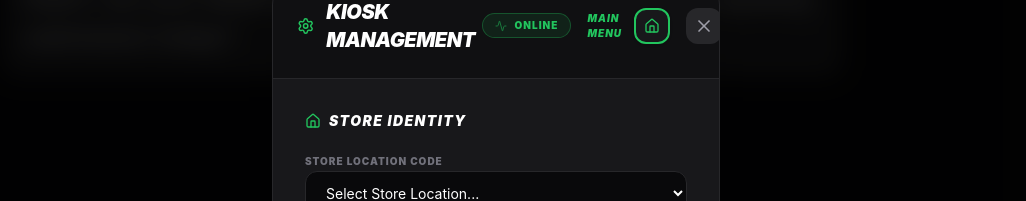
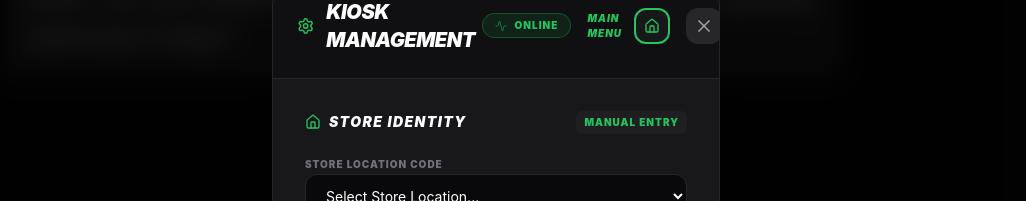
Before and after one commit to Market2Mint/m2m-assistant, a React (Vite) app: page / in a window 1280 px wide. Both pictures are taken after a click on the button 1228 px from the left and 52 px from the top of the page. Shown: the part 94-295 px from the top of the page, without its empty margins (144-1170 px from the left). Built offline with nearby package versions, Linux system fonts and the light colour scheme.

Commit message:
Add files via upload

```diff
--- a/src/components/StoreSettings.tsx
+++ b/src/components/StoreSettings.tsx
@@ -48,7 +48,8 @@ const STORE_OPTIONS = [
   "NJA - Carlsbad, CA.",
   "HOC - Metairie, LA.",
   "P&P - New Orleans, LA.",
-  "RJD - McKinney, TX."
+  "RJD - McKinney, TX.",
+  "XPs - Flowery Branch, GA."
 ];
 
 const playVolumePreview = (volValue: number) => {
@@ -92,6 +93,7 @@ interface StoreSettingsProps {
 const StoreSettings: React.FC<StoreSettingsProps> = ({ onUpdate, onReset }) => {
   const [isOpen, setIsOpen] = useState(false);
   const [storeCode, setStoreCode] = useState('');
+  const [isManual, setIsManual] = useState(false);
   const [shopName, setShopName] = useState('');
   const [storeAddress, setStoreAddress] = useState('');
   const [storePhone, setStorePhone] = useState('');
@@ -137,6 +139,9 @@ const StoreSettings: React.FC<StoreSettingsProps> = ({ onUpdate, onReset }) => {
     const savedShowName = localStorage.getItem('showName') || '';
 
     setStoreCode(savedCode);
+    if (savedCode && !STORE_OPTIONS.includes(savedCode)) {
+      setIsManual(true);
+    }
     setShopName(savedName);
     setStoreAddress(savedAddress);
     setStorePhone(savedPhone);
@@ -331,12 +336,63 @@ const StoreSettings: React.FC<StoreSettingsProps> = ({ onUpdate, onReset }) => {
                 <div className="space-y-10">
                   {/* Store Identity */}
                   <div className="space-y-4">
+                    <div className="flex justify-between items-center">
                       <h3 className="text-sm font-black text-white uppercase italic tracking-widest flex items-center gap-2">
                         <Home className="w-4 h-4 text-m2m-green" />
                         Store Identity
                       </h3>
+                      <button
+                        type="button"
+                        onClick={() => {
+                          const nextManual = !isManual;
+                          setIsManual(nextManual);
+                          if (!nextManual) {
+                            if (!STORE_OPTIONS.includes(storeCode)) {
+                              setStoreCode('');
+                              localStorage.setItem('storeCode', '');
+                              onUpdate({
+                                storeCode: '',
+                                brightness,
+                                volume,
+                                cardShowMode,
+                                showPregradingPrice,
+                                globalDiscount,
+                                showName
+                              });
+                            }
+                          }
+                        }}
+                        className="text-[10px] font-black uppercase tracking-widest text-m2m-green hover:text-emerald-400 transition-colors focus:outline-none flex items-center gap-1 bg-zinc-800/50 hover:bg-zinc-800 px-2 py-1 rounded-md"
+                      >
+                        {isManual ? "Use List" : "Manual Entry"}
+                      </button>
+                    </div>
                     <div className="space-y-2">
-                      <label className="text-[10px] font-black uppercase tracking-widest text-zinc-500">Store Location Code</label>
+                      <label className="text-[10px] font-black uppercase tracking-widest text-zinc-500">
+                        {isManual ? "Custom Store Name (Manual)" : "Store Location Code"}
+                      </label>
+                      {isManual ? (
+                        <input
+                          type="text"
+                          value={storeCode}
+                          placeholder="e.g., XPs - Flowery Branch, GA."
+                          onChange={(e) => {
+                            const val = e.target.value;
+                            setStoreCode(val);
+                            localStorage.setItem('storeCode', val);
+                            onUpdate({
+                              storeCode: val,
+                              brightness,
+                              volume,
+                              cardShowMode,
+                              showPregradingPrice,
+                              globalDiscount,
+                              showName
+                            });
+                          }}
+                          className="w-full bg-zinc-950 border border-zinc-800 rounded-xl px-4 py-3 text-white focus:outline-none focus:border-m2m-green transition-colors text-sm"
+                        />
+                      ) : (
                         <select
                           value={storeCode}
                           onChange={(e) => {
@@ -360,6 +416,7 @@ const StoreSettings: React.FC<StoreSettingsProps> = ({ onUpdate, onReset }) => {
                             <option key={opt} value={opt}>{opt}</option>
                           ))}
                         </select>
+                      )}
                     </div>
                   </div>
 
```
Lines whose indentation alone changed are shown as unchanged.
